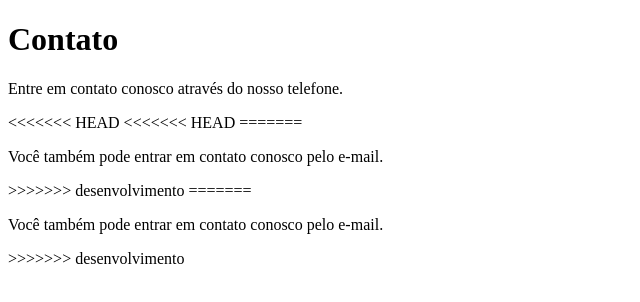
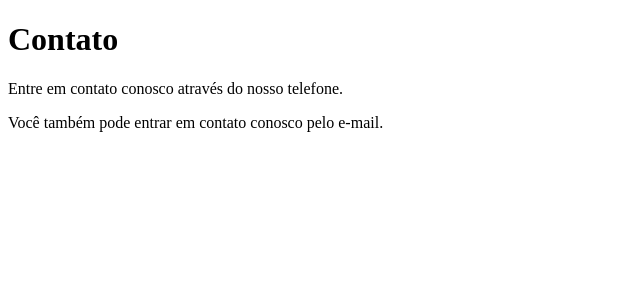
Before and after one commit to priscaramos/projetos_de_estudos_dev, a plain HTML site: page contato.html in a window 1280 px wide. Shown: the whole page, without its empty margins (0-640 px from the left). Drawn offline with Linux system fonts and the light colour scheme.

Commit message:
tentando resolver o problema do merge

```diff
--- a/contato.html
+++ b/contato.html
@@ -9,13 +9,6 @@
 <body>
     <h1> Contato</h1>
     <p> Entre em contato conosco através do nosso telefone. </p>
-<<<<<<< HEAD
-<<<<<<< HEAD
-=======
     <p> Você também pode entrar em contato conosco pelo e-mail.</p>
->>>>>>> desenvolvimento
-=======
-    <p> Você também pode entrar em contato conosco pelo e-mail.</p>
->>>>>>> desenvolvimento
 </body>
 </html>
```
